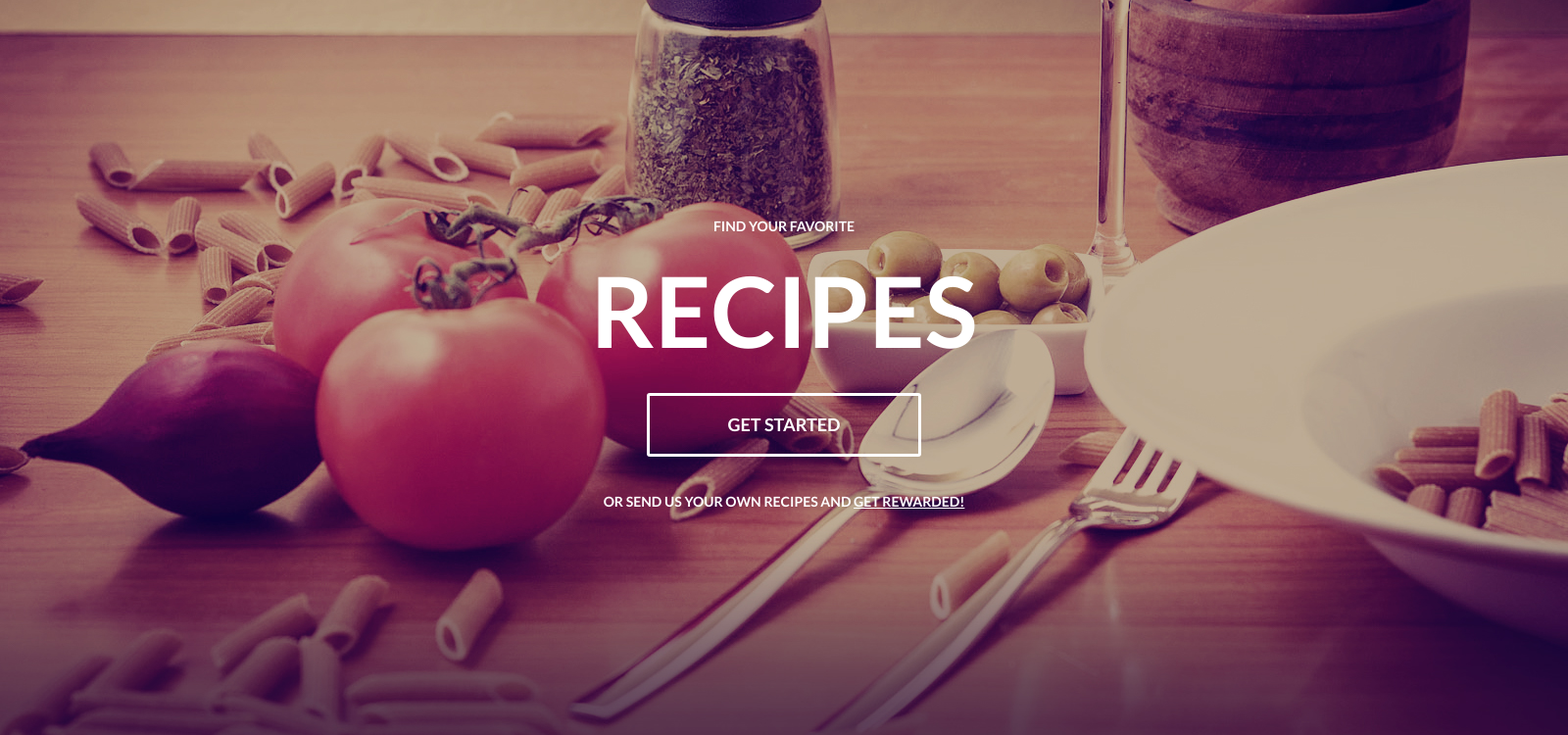
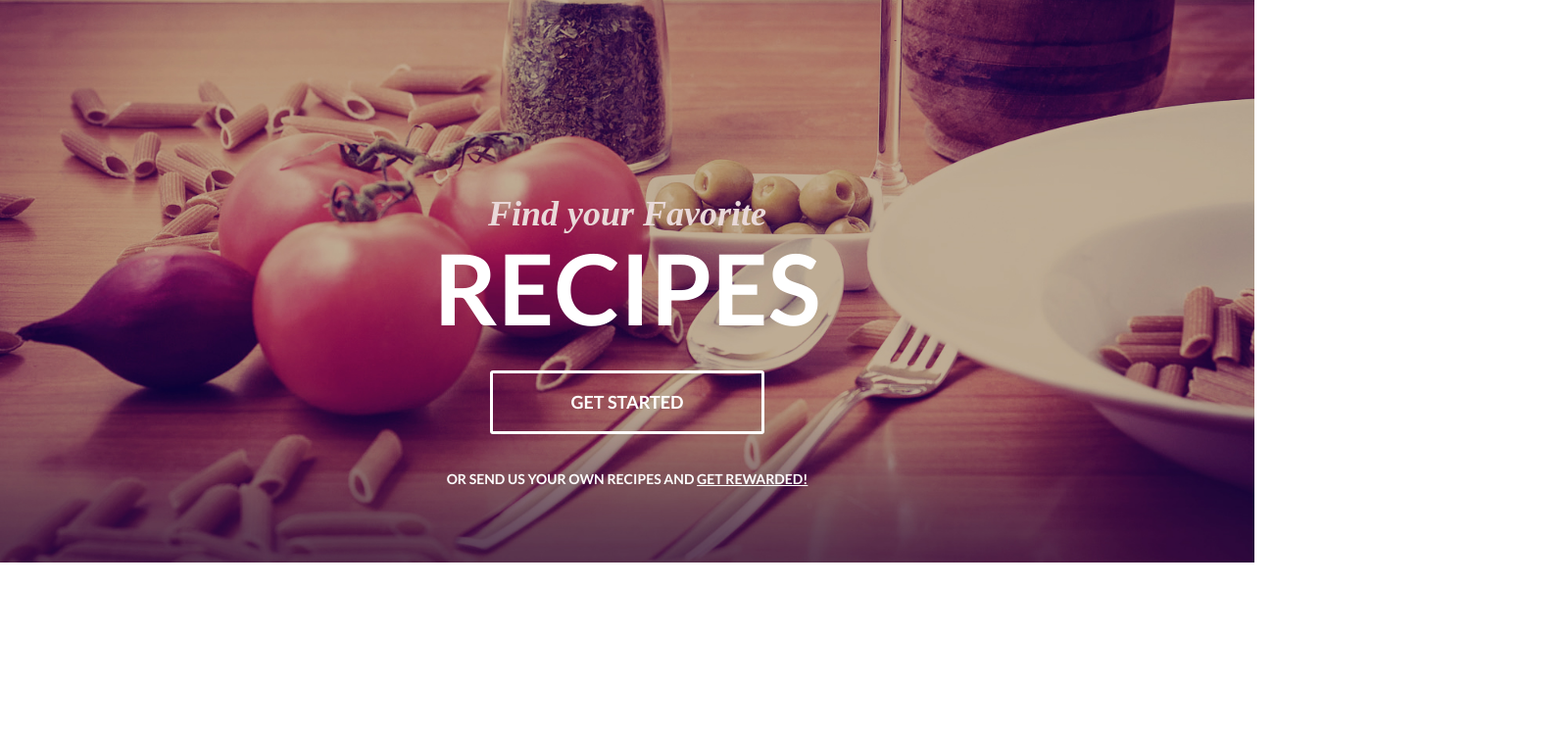
Before and after one commit to balatska/beetroot_lesson9, a plain HTML site: page index.html in a window 1280 px wide. Shown: the part 130-880 px from the top of the page at 98% size, 1600 px wide, since content can reach past the window. Drawn offline with Linux system fonts and the light colour scheme.

Commit message:
second commit

```diff
--- a/style.css
+++ b/style.css
@@ -3,6 +3,7 @@
 body {
     margin: 0 auto;
     font: 300 14px/1.5 "Lato", Arial, sans-serif;
+    display: flex;
 }
 
 .main-banner {
@@ -11,8 +12,8 @@ body {
     width: 1600px;
     /*width: 100%;*/
     height: 880px;
-    /*height: 100vh;*/
-    background-size: cover;
+    /*height: 100%;*/
+    background-size: contain;
     text-align: center;
     color: #ffffff;
     display: flex;
@@ -22,10 +23,11 @@ body {
 }
 
 .container {
-    width: 1180px;
+    flex-basis: 1180px;
     flex-direction: column;
     display: flex;
-    height: 100%;
+    /*height: 100%;
+    justify-content: space-between;*/
 }
 
 .main-banner-top {
@@ -41,7 +43,16 @@ body {
 }
 
 .main-banner-content {
-    margin-top: 237px;
+    padding-top: 235px;
+
+}
+
+.main-banner-content>div:first-of-type{
+    font: 700 36px/1.5 "Times new roman", Times, serif;
+    font-style: italic;
+    color: #e9d9d9;
+    text-transform: none;
+    line-height: 0;
 }
 
 .recipes {
@@ -60,3 +71,7 @@ button {
     margin-bottom: 35px;
     margin-top: 10px;
 }
+
+button:hover {
+    opacity: 0.8;
+}
```
